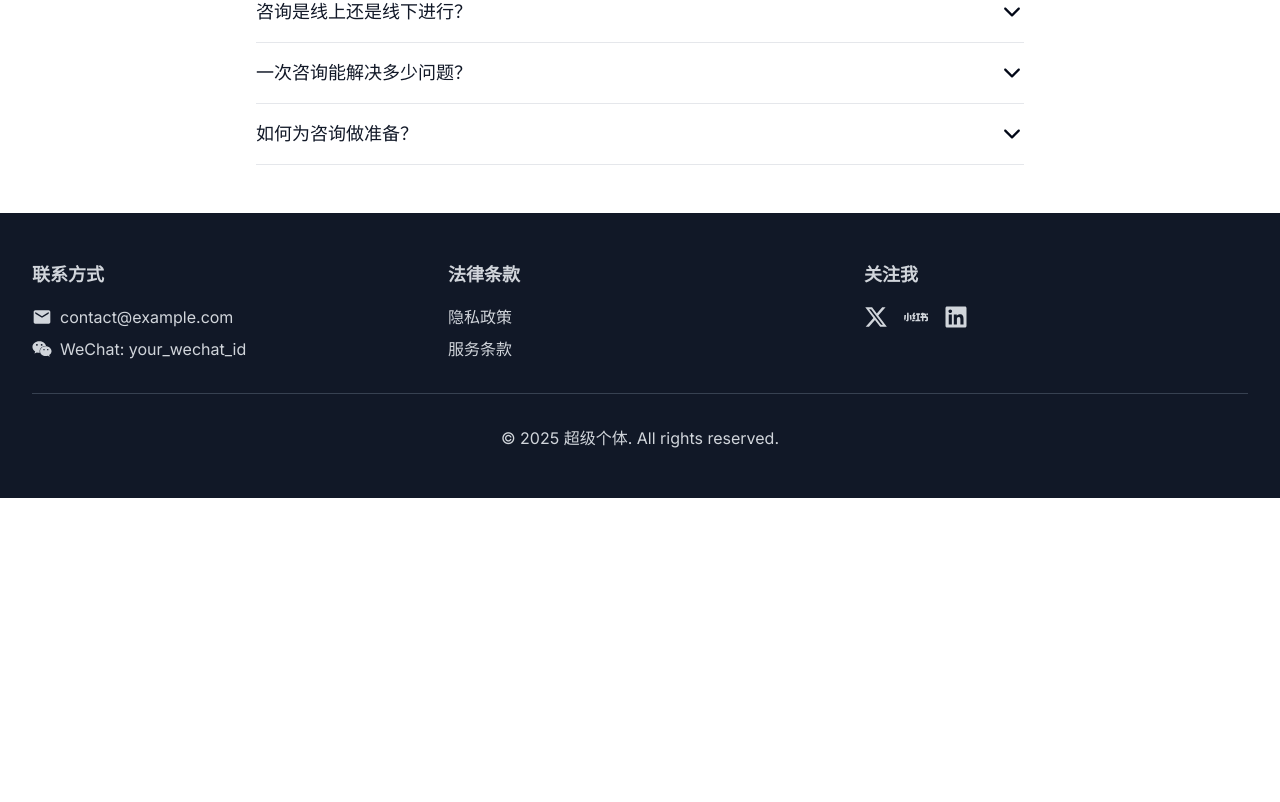
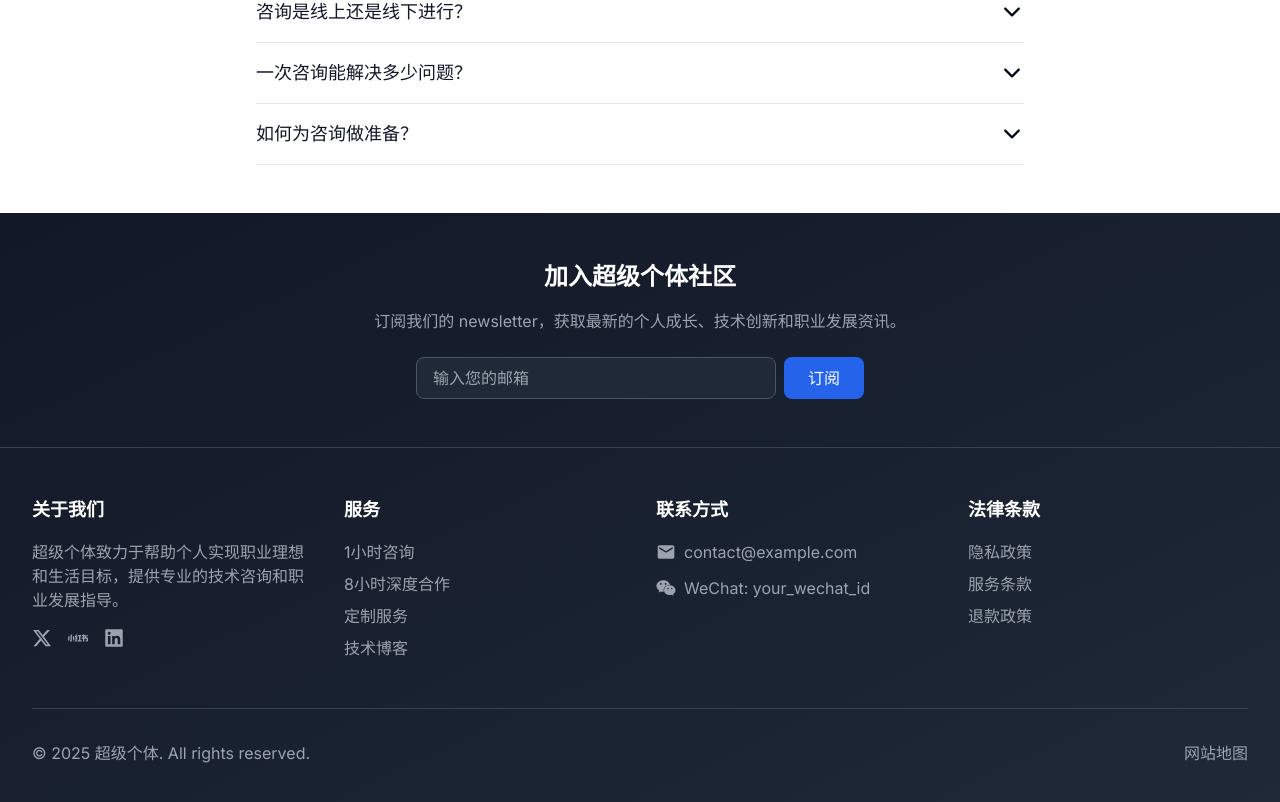
Before and after one commit to wquguru/super-individual, a Next.js app: page / in a window 1280 px wide. Shown: the part 3151-3953 px from the top of the page. Before the commit the page ends 3649 px from the top, so only its background shows below. Built offline with nearby package versions, Linux system fonts and the light colour scheme.

Commit message:
optimize footer

```diff
--- a/app/components/Footer.tsx
+++ b/app/components/Footer.tsx
@@ -1,5 +1,6 @@
 'use client';
 
+import { useState } from 'react';
 import Link from 'next/link';
 import { FaXTwitter, FaLinkedin } from 'react-icons/fa6';
 import { SiXiaohongshu } from 'react-icons/si';
@@ -8,80 +9,161 @@ import { FaWeixin } from 'react-icons/fa';
 
 const Footer = () => {
   const currentYear = new Date().getFullYear();
+  const [email, setEmail] = useState('');
+
+  const handleSubscribe = (e: React.FormEvent) => {
+    e.preventDefault();
+    // TODO: Implement newsletter subscription
+    console.log('Subscribe:', email);
+    setEmail('');
+  };
 
   return (
-    <footer className="bg-gray-900 text-gray-300">
+    <footer className="bg-gradient-to-br from-gray-900 to-gray-800 text-gray-300">
+      {/* Newsletter Section */}
+      <div className="border-b border-gray-700">
+        <div className="max-w-7xl mx-auto px-4 py-12 sm:px-6 lg:px-8">
+          <div className="flex flex-col items-center text-center">
+            <h2 className="text-2xl font-bold text-white mb-4">加入超级个体社区</h2>
+            <p className="text-gray-400 mb-6 max-w-2xl">
+              订阅我们的 newsletter，获取最新的个人成长、技术创新和职业发展资讯。
+            </p>
+            <form onSubmit={handleSubscribe} className="w-full max-w-md">
+              <div className="flex gap-2">
+                <input
+                  type="email"
+                  value={email}
+                  onChange={(e) => setEmail(e.target.value)}
+                  placeholder="输入您的邮箱"
+                  className="flex-1 px-4 py-2 rounded-lg bg-gray-800 border border-gray-600 text-white placeholder-gray-400 focus:outline-none focus:ring-2 focus:ring-blue-500"
+                  required
+                />
+                <button
+                  type="submit"
+                  className="px-6 py-2 bg-blue-600 text-white rounded-lg hover:bg-blue-700 transition-colors"
+                >
+                  订阅
+                </button>
+              </div>
+            </form>
+          </div>
+        </div>
+      </div>
+
+      {/* Main Footer Content */}
       <div className="max-w-7xl mx-auto px-4 py-12 sm:px-6 lg:px-8">
-        <div className="grid grid-cols-1 md:grid-cols-3 gap-8">
+        <div className="grid grid-cols-1 md:grid-cols-4 gap-8">
+          {/* 关于我们 */}
+          <div>
+            <h3 className="text-lg font-semibold mb-4 text-white">关于我们</h3>
+            <p className="text-gray-400 mb-4">
+              超级个体致力于帮助个人实现职业理想和生活目标，提供专业的技术咨询和职业发展指导。
+            </p>
+            <div className="flex space-x-4">
+              <a
+                href="https://twitter.com/your_handle"
+                target="_blank"
+                rel="noopener noreferrer"
+                className="text-gray-400 hover:text-white transition-colors"
+              >
+                <FaXTwitter className="text-xl" />
+              </a>
+              <a
+                href="https://www.xiaohongshu.com/user/profile/your_id"
+                target="_blank"
+                rel="noopener noreferrer"
+                className="text-gray-400 hover:text-white transition-colors"
+              >
+                <SiXiaohongshu className="text-xl" />
+              </a>
+              <a
+                href="https://www.linkedin.com/in/your_profile"
+                target="_blank"
+                rel="noopener noreferrer"
+                className="text-gray-400 hover:text-white transition-colors"
+              >
+                <FaLinkedin className="text-xl" />
+              </a>
+            </div>
+          </div>
+
+          {/* 服务 */}
+          <div>
+            <h3 className="text-lg font-semibold mb-4 text-white">服务</h3>
+            <ul className="space-y-2">
+              <li>
+                <Link href="/services/1h" className="text-gray-400 hover:text-white transition-colors">
+                  1小时咨询
+                </Link>
+              </li>
+              <li>
+                <Link href="/services/8h" className="text-gray-400 hover:text-white transition-colors">
+                  8小时深度合作
+                </Link>
+              </li>
+              <li>
+                <Link href="/services/custom" className="text-gray-400 hover:text-white transition-colors">
+                  定制服务
+                </Link>
+              </li>
+              <li>
+                <Link href="/blog" className="text-gray-400 hover:text-white transition-colors">
+                  技术博客
+                </Link>
+              </li>
+            </ul>
+          </div>
+
           {/* 联系方式 */}
           <div>
-            <h3 className="text-lg font-semibold mb-4">联系方式</h3>
-            <div className="space-y-2">
-              <div className="flex items-center gap-2">
+            <h3 className="text-lg font-semibold mb-4 text-white">联系方式</h3>
+            <div className="space-y-3">
+              <div className="flex items-center gap-2 text-gray-400">
                 <MdEmail className="text-xl" />
                 <a href="mailto:contact@example.com" className="hover:text-white transition-colors">
                   contact@example.com
                 </a>
               </div>
-              <div className="flex items-center gap-2">
+              <div className="flex items-center gap-2 text-gray-400">
                 <FaWeixin className="text-xl" />
                 <span>WeChat: your_wechat_id</span>
               </div>
             </div>
           </div>
 
-          {/* 政策链接 */}
+          {/* 法律条款 */}
           <div>
-            <h3 className="text-lg font-semibold mb-4">法律条款</h3>
-            <div className="space-y-2">
-              <div>
-                <Link href="/privacy" className="hover:text-white transition-colors">
+            <h3 className="text-lg font-semibold mb-4 text-white">法律条款</h3>
+            <ul className="space-y-2">
+              <li>
+                <Link href="/privacy" className="text-gray-400 hover:text-white transition-colors">
                   隐私政策
                 </Link>
-              </div>
-              <div>
-                <Link href="/terms" className="hover:text-white transition-colors">
+              </li>
+              <li>
+                <Link href="/terms" className="text-gray-400 hover:text-white transition-colors">
                   服务条款
                 </Link>
-              </div>
-            </div>
-          </div>
-
-          {/* 社交媒体 */}
-          <div>
-            <h3 className="text-lg font-semibold mb-4">关注我</h3>
-            <div className="flex space-x-4">
-              <a
-                href="https://twitter.com/your_handle"
-                target="_blank"
-                rel="noopener noreferrer"
-                className="hover:text-white transition-colors"
-              >
-                <FaXTwitter className="text-2xl" />
-              </a>
-              <a
-                href="https://www.xiaohongshu.com/user/profile/your_id"
-                target="_blank"
-                rel="noopener noreferrer"
-                className="hover:text-white transition-colors"
-              >
-                <SiXiaohongshu className="text-2xl" />
-              </a>
-              <a
-                href="https://www.linkedin.com/in/your_profile"
-                target="_blank"
-                rel="noopener noreferrer"
-                className="hover:text-white transition-colors"
-              >
-                <FaLinkedin className="text-2xl" />
-              </a>
-            </div>
+              </li>
+              <li>
+                <Link href="/refund" className="text-gray-400 hover:text-white transition-colors">
+                  退款政策
+                </Link>
+              </li>
+            </ul>
           </div>
         </div>
 
         {/* 版权信息 */}
-        <div className="mt-8 pt-8 border-t border-gray-700 text-center">
-          <p>&copy; {currentYear} 超级个体. All rights reserved.</p>
+        <div className="mt-12 pt-8 border-t border-gray-700">
+          <div className="flex flex-col md:flex-row justify-between items-center">
+            <p className="text-gray-400">&copy; {currentYear} 超级个体. All rights reserved.</p>
+            <div className="mt-4 md:mt-0">
+              <Link href="/sitemap" className="text-gray-400 hover:text-white transition-colors">
+                网站地图
+              </Link>
+            </div>
+          </div>
         </div>
       </div>
     </footer>
```
